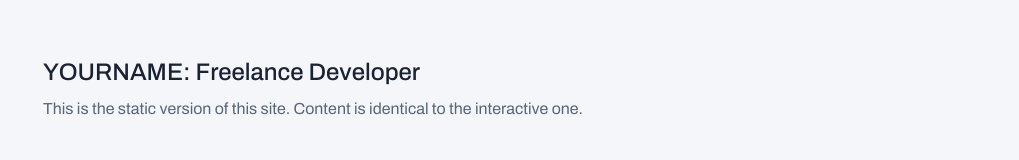
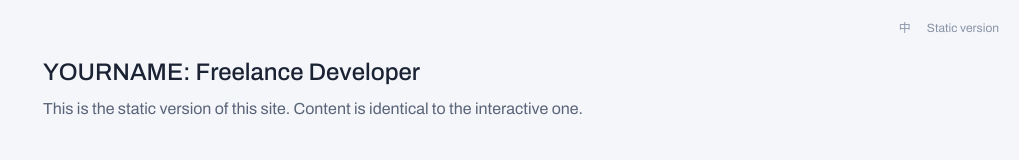
Before and after one commit to GaliSW/Gali-Yang, a Next.js app: page /en/info in a window 1280 px wide. Shown: the top 160 px of the page, without its empty margins (261-1280 px from the left). Built offline with nearby package versions, Linux system fonts and the light colour scheme.

Commit message:
feat: SEO metadata、sitemap、語言切換與驗收

```diff
--- a/src/app/[locale]/layout.tsx
+++ b/src/app/[locale]/layout.tsx
@@ -1,12 +1,24 @@
+import type { Metadata } from 'next';
 import { notFound } from 'next/navigation';
 import { hasLocale, NextIntlClientProvider } from 'next-intl';
-import { setRequestLocale } from 'next-intl/server';
+import { getTranslations, setRequestLocale } from 'next-intl/server';
 import { routing } from '@/i18n/routing';
 import { fontClasses } from '@/lib/fonts';
+import LangSwitch from '@/components/LangSwitch';
 import '../globals.css';
 
 export function generateStaticParams() {
   return routing.locales.map((locale) => ({ locale }));
+}
+
+export async function generateMetadata({ params }: { params: Promise<{ locale: string }> }): Promise<Metadata> {
+  const { locale } = await params;
+  const t = await getTranslations({ locale, namespace: 'site' });
+  return {
+    title: t('title'),
+    description: t('description'),
+    openGraph: { title: t('title'), description: t('description') },
+  };
 }
 
 export default async function LocaleLayout({
@@ -18,7 +30,10 @@ export default async function LocaleLayout({
   return (
     <html lang={locale === 'zh' ? 'zh-Hant' : 'en'} className={fontClasses}>
       <body className="bg-bg text-fg antialiased">
-        <NextIntlClientProvider>{children}</NextIntlClientProvider>
+        <NextIntlClientProvider>
+          <LangSwitch locale={locale as 'zh' | 'en'} />
+          {children}
+        </NextIntlClientProvider>
       </body>
     </html>
   );
--- /dev/null
+++ b/src/app/sitemap.ts
@@ -0,0 +1,13 @@
+import type { MetadataRoute } from 'next';
+import { routing } from '@/i18n/routing';
+import { systems } from '@/content/projects';
+
+const BASE = 'https://yourname.dev'; // 規格未定項:網域確定後改此常數
+
+export default function sitemap(): MetadataRoute.Sitemap {
+  return routing.locales.flatMap((l) => [
+    { url: `${BASE}/${l}` },
+    { url: `${BASE}/${l}/info` },
+    ...systems.map((s) => ({ url: `${BASE}/${l}/work/${s.slug}` })),
+  ]);
+}
--- /dev/null
+++ b/src/components/LangSwitch.tsx
@@ -0,0 +1,17 @@
+'use client';
+import { useTranslations } from 'next-intl';
+import { Link, usePathname } from '@/i18n/routing';
+
+export default function LangSwitch({ locale }: { locale: 'zh' | 'en' }) {
+  const t = useTranslations('a11y');
+  const pathname = usePathname();
+  const other = locale === 'zh' ? 'en' : 'zh';
+  return (
+    <nav aria-label={t('langSwitch')} className="fixed right-5 top-5 z-40 flex gap-4 font-mono text-xs" style={{ fontFamily: 'var(--font-mono-brand)' }}>
+      <Link href={pathname} locale={other} className="text-muted hover:text-accent focus-visible:outline-2 focus-visible:outline-accent">
+        {other === 'zh' ? '中' : 'EN'}
+      </Link>
+      <Link href="/info" className="text-muted hover:text-accent focus-visible:outline-2 focus-visible:outline-accent">{t('staticVersion')}</Link>
+    </nav>
+  );
+}
--- a/src/messages/en.json
+++ b/src/messages/en.json
@@ -12,5 +12,6 @@
   "works": { "systemsHead": "Systems", "systemsSub": "In house systems. Core products built from scratch, frontend and backend both my own code.", "clientsHead": "Client Sites", "clientsSub": "Freelance work. Duda and WordPress e-commerce builds: fast, stable, easy to maintain.", "view": "VIEW PROJECT" },
   "work": { "visit": "Visit site", "back": "Back to home", "roleLabel": "Role", "role": "Design, frontend, backend. One pair of hands." },
   "about": { "label": "ABOUT", "head": "E-commerce launched the fastest way possible, systems built with my own code.", "p1": "Freelance developer. Client e-commerce sites go live fast and stable on Duda or WordPress; systems that need a custom fit, I write myself, from database to interface. This site itself is proof of my frontend skills.", "caps": [{ "t": "In house Systems", "d": "Database to interface" }, { "t": "Duda / WordPress", "d": "Fast e-commerce builds" }, { "t": "Next.js / React", "d": "Architecture and performance" }, { "t": "WebGL / anime.js", "d": "This site is the demo" }] },
-  "contact": { "email": "hello@yourname.dev", "line": "Got a project to discuss? Send me an email." }
+  "contact": { "email": "hello@yourname.dev", "line": "Got a project to discuss? Send me an email." },
+  "a11y": { "langSwitch": "Switch language", "staticVersion": "Static version" }
 }
--- a/src/messages/zh.json
+++ b/src/messages/zh.json
@@ -12,5 +12,6 @@
   "works": { "systemsHead": "Systems", "systemsSub": "自研系統。從零打造的核心產品,前後端都是自己的程式碼。", "clientsHead": "Client Sites", "clientsSub": "接案作品。Duda 與 WordPress 電商架站,快速、穩定、好維護。", "view": "觀看專案 VIEW" },
   "work": { "visit": "造訪網站", "back": "回到首頁", "roleLabel": "角色", "role": "設計、前端、後端,一人完成" },
   "about": { "label": "ABOUT / 關於", "head": "電商用最快的方式上線,系統用自己的程式碼打造。", "p1": "接案開發者。客戶的電商官網用 Duda 或 WordPress 快速穩定地架起來;需要量身打造的系統,從資料庫到介面都自己寫。這個網站本身,就是我前端能力的證明。", "caps": [{ "t": "自研系統", "d": "資料庫到介面" }, { "t": "Duda / WordPress", "d": "電商快速架站" }, { "t": "Next.js / React", "d": "架構與效能" }, { "t": "WebGL / anime.js", "d": "本站就是示範" }] },
-  "contact": { "email": "hello@yourname.dev", "line": "有案子想聊?寫信給我。" }
+  "contact": { "email": "hello@yourname.dev", "line": "有案子想聊?寫信給我。" },
+  "a11y": { "langSwitch": "切換語言", "staticVersion": "靜態版" }
 }
```
Also changed, not shown: 1 other file (tests, documents, lock files or other folders).
